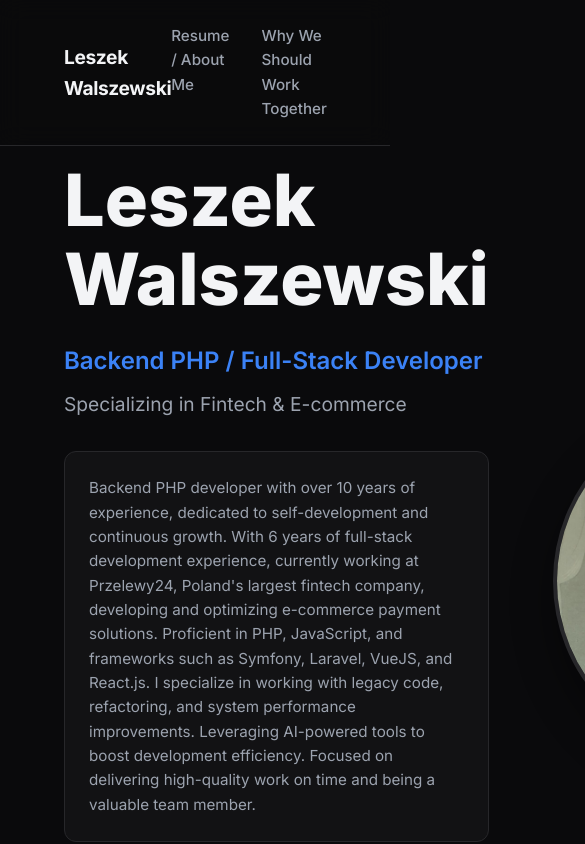
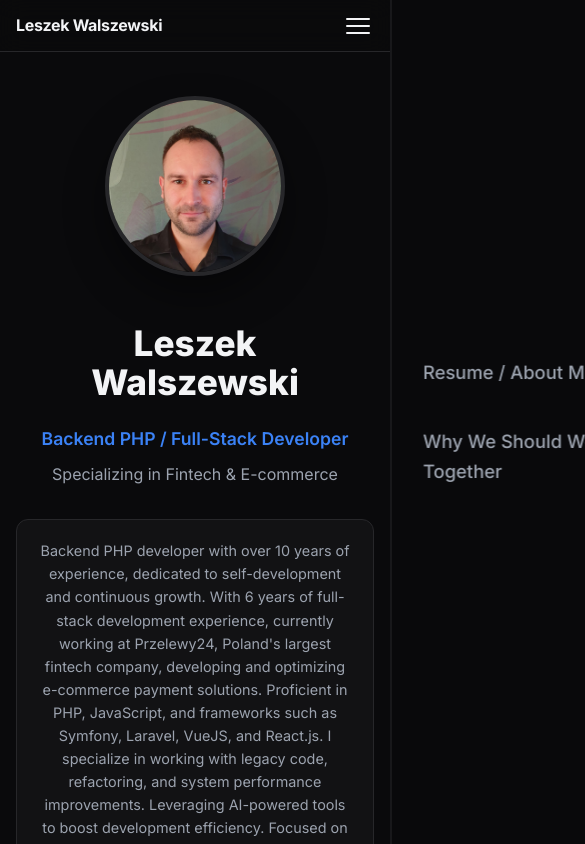
Before and after one commit to Wales86/cv-pitch-deck, a React (Vite) app: page / in a window 390 px wide. Shown: the top 844 px of the page, 585 px wide, since content can reach past the window. Built offline with nearby package versions, Linux system fonts and the light colour scheme.

Commit message:
added responsive

```diff
--- a/src/App.jsx
+++ b/src/App.jsx
@@ -4,15 +4,32 @@ import AboutMe from './components/AboutMe'
 import WhyWorkTogether from './components/WhyWorkTogether'
 
 function App() {
+  const [navOpen, setNavOpen] = useState(false)
+
+  const closeNav = () => setNavOpen(false)
+
   return (
     <div className="app-container">
       <nav className="navbar">
         <div className="logo">Leszek Walszewski</div>
-        <div className="nav-links">
-          <a href="#about-me">Resume / About Me</a>
-          <a href="#why-work-together">Why We Should Work Together</a>
+        <div className={`nav-links${navOpen ? ' open' : ''}`}>
+          <a href="#about-me" onClick={closeNav}>Resume / About Me</a>
+          <a href="#why-work-together" onClick={closeNav}>Why We Should Work Together</a>
         </div>
+        <button
+          className={`nav-toggle${navOpen ? ' active' : ''}`}
+          onClick={() => setNavOpen(!navOpen)}
+          aria-label="Toggle navigation menu"
+        >
+          <span></span>
+          <span></span>
+          <span></span>
+        </button>
       </nav>
+      <div
+        className={`nav-overlay${navOpen ? ' open' : ''}`}
+        onClick={closeNav}
+      />
 
       <main>
         <Hero />
--- a/src/index.css
+++ b/src/index.css
@@ -70,6 +70,7 @@ body {
   margin-bottom: 3rem;
   background: linear-gradient(to right, var(--text-main), var(--text-muted));
   -webkit-background-clip: text;
+  background-clip: text;
   -webkit-text-fill-color: transparent;
 }
 .text-center { text-align: center; }
@@ -312,3 +313,139 @@ body {
 .feature-card h3 { font-size: 1.3rem; margin-bottom: 0; }
 .feature-card p { font-size: 0.95rem; color: var(--text-muted); margin-bottom: 0.5rem; }
 .feature-card strong { color: var(--text-main); }
+
+/* Mobile Nav Toggle */
+.nav-toggle {
+  display: none;
+  flex-direction: column;
+  justify-content: center;
+  gap: 5px;
+  background: none;
+  border: none;
+  cursor: pointer;
+  padding: 4px;
+  z-index: 110;
+}
+.nav-toggle span {
+  display: block;
+  width: 24px;
+  height: 2px;
+  background: var(--text-main);
+  border-radius: 2px;
+  transition: all 0.3s ease;
+}
+.nav-toggle.active span:nth-child(1) {
+  transform: rotate(45deg) translate(5px, 5px);
+}
+.nav-toggle.active span:nth-child(2) {
+  opacity: 0;
+}
+.nav-toggle.active span:nth-child(3) {
+  transform: rotate(-45deg) translate(5px, -5px);
+}
+
+/* ========================================
+   RESPONSIVE – Tablet (≤1024px)
+   ======================================== */
+@media (max-width: 1024px) {
+  .navbar { padding: 1.25rem 2rem; }
+  .section { padding: 4rem 2rem; }
+  .hero-section { padding: 8rem 2rem 4rem; }
+
+  .hero-content { gap: 2rem; }
+  .hero-text h1 { font-size: 3.5rem; }
+  .profile-image { width: 280px; height: 280px; }
+
+  .section-title { font-size: 2rem; }
+  .section-subtitle { font-size: 1.05rem; }
+}
+
+/* ========================================
+   RESPONSIVE – Mobile landscape / small tablet (≤768px)
+   ======================================== */
+@media (max-width: 768px) {
+  /* Show hamburger, hide desktop links */
+  .nav-toggle { display: flex; }
+  .nav-links {
+    position: fixed;
+    top: 0;
+    right: 0;
+    width: 75vw;
+    max-width: 320px;
+    height: 100vh;
+    flex-direction: column;
+    justify-content: center;
+    gap: 2.5rem;
+    background: rgba(10, 10, 12, 0.97);
+    backdrop-filter: blur(16px);
+    padding: 2rem;
+    transform: translateX(100%);
+    transition: transform 0.35s cubic-bezier(0.4, 0, 0.2, 1);
+    z-index: 105;
+    border-left: 1px solid var(--border-color);
+  }
+  .nav-links.open { transform: translateX(0); }
+  .nav-links a { font-size: 1.15rem; }
+
+  /* Mobile overlay backdrop */
+  .nav-overlay {
+    display: none;
+    position: fixed;
+    inset: 0;
+    background: rgba(0, 0, 0, 0.5);
+    z-index: 104;
+  }
+  .nav-overlay.open { display: block; }
+
+  /* Hero stacks vertically */
+  .hero-section { padding: 7rem 1.5rem 3rem; min-height: auto; }
+  .hero-content {
+    flex-direction: column-reverse;
+    text-align: center;
+  }
+  .hero-text h1 { font-size: 2.8rem; }
+  .subtitle { font-size: 1.25rem; }
+  .tech-stack-preview { font-size: 1rem; }
+  .hero-note { font-size: 0.9rem; padding: 1.2rem; }
+  .hero-actions { justify-content: center; }
+  .hero-image-container { margin-bottom: 1rem; }
+  .profile-image { width: 220px; height: 220px; }
+
+  /* Sections */
+  .navbar { padding: 1rem 1.5rem; }
+  .section { padding: 3rem 1.5rem; }
+  .section-title { font-size: 1.75rem; margin-bottom: 2rem; }
+
+  /* About grid stacks */
+  .about-grid { grid-template-columns: 1fr; gap: 2rem; }
+
+  /* Hobby card */
+  .hobby-card { flex-direction: column; text-align: center; }
+  .hobby-image { width: 100%; max-width: 200px; height: auto; aspect-ratio: 1; }
+}
+
+/* ========================================
+   RESPONSIVE – Small phones (≤480px)
+   ======================================== */
+@media (max-width: 480px) {
+  .hero-section { padding: 6rem 1rem 2rem; }
+  .hero-text h1 { font-size: 2.2rem; }
+  .subtitle { font-size: 1.1rem; }
+  .profile-image { width: 180px; height: 180px; }
+
+  .navbar { padding: 0.8rem 1rem; }
+  .logo { font-size: 1rem; }
+  .section { padding: 2.5rem 1rem; }
+  .section-title { font-size: 1.5rem; margin-bottom: 1.5rem; }
+  .section-subtitle { font-size: 0.95rem; margin-bottom: 2rem; }
+
+  .feature-card { padding: 1.5rem; }
+  .feature-card h3 { font-size: 1.1rem; }
+  .feature-card p { font-size: 0.88rem; }
+
+  .btn { padding: 0.7rem 1.5rem; font-size: 0.9rem; }
+
+  .timeline { padding-left: 1rem; margin-left: 0.25rem; }
+  .timeline-item h4 { font-size: 1rem; }
+  .timeline-dot { left: -1.35rem; width: 10px; height: 10px; }
+}
```
